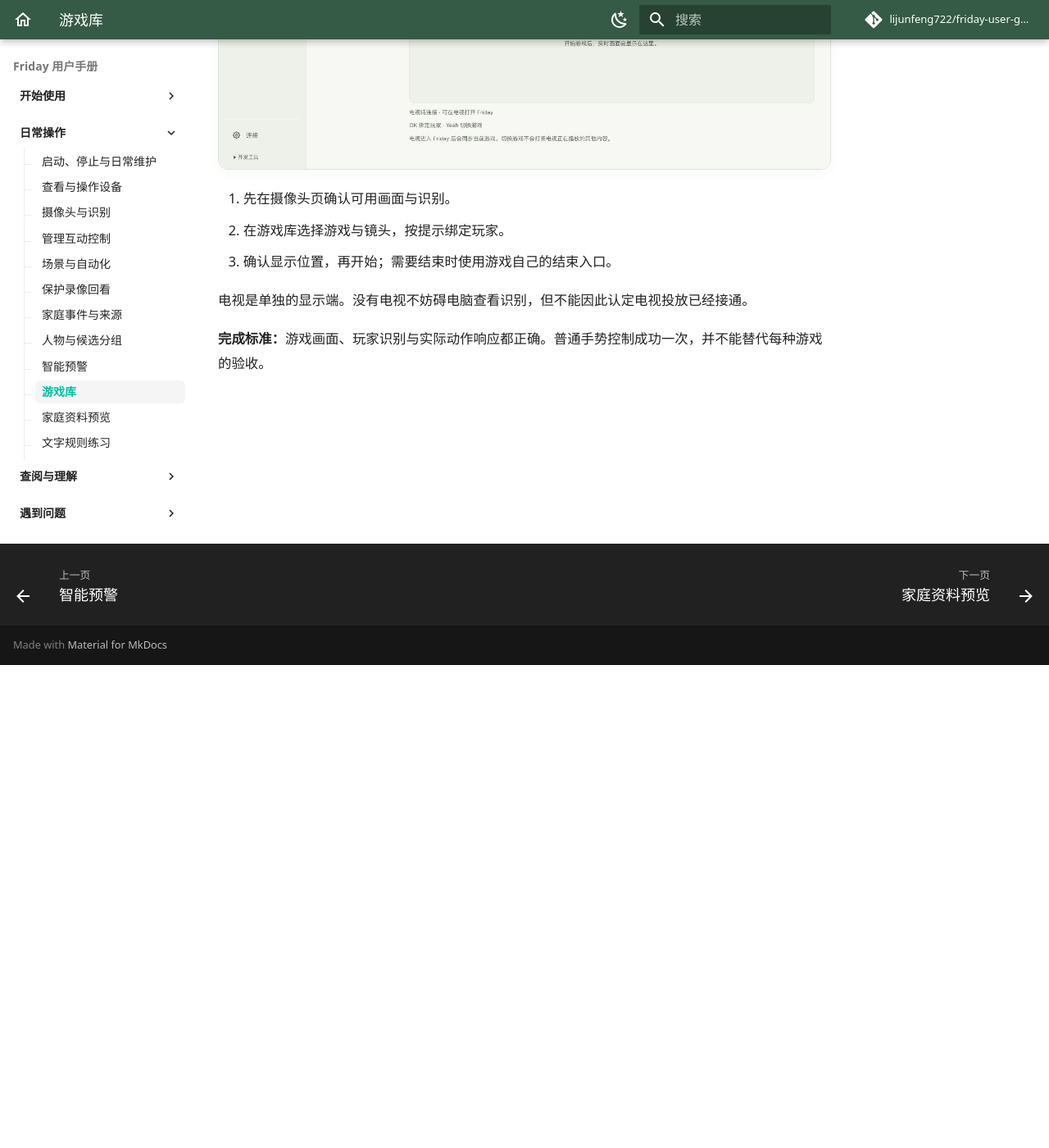
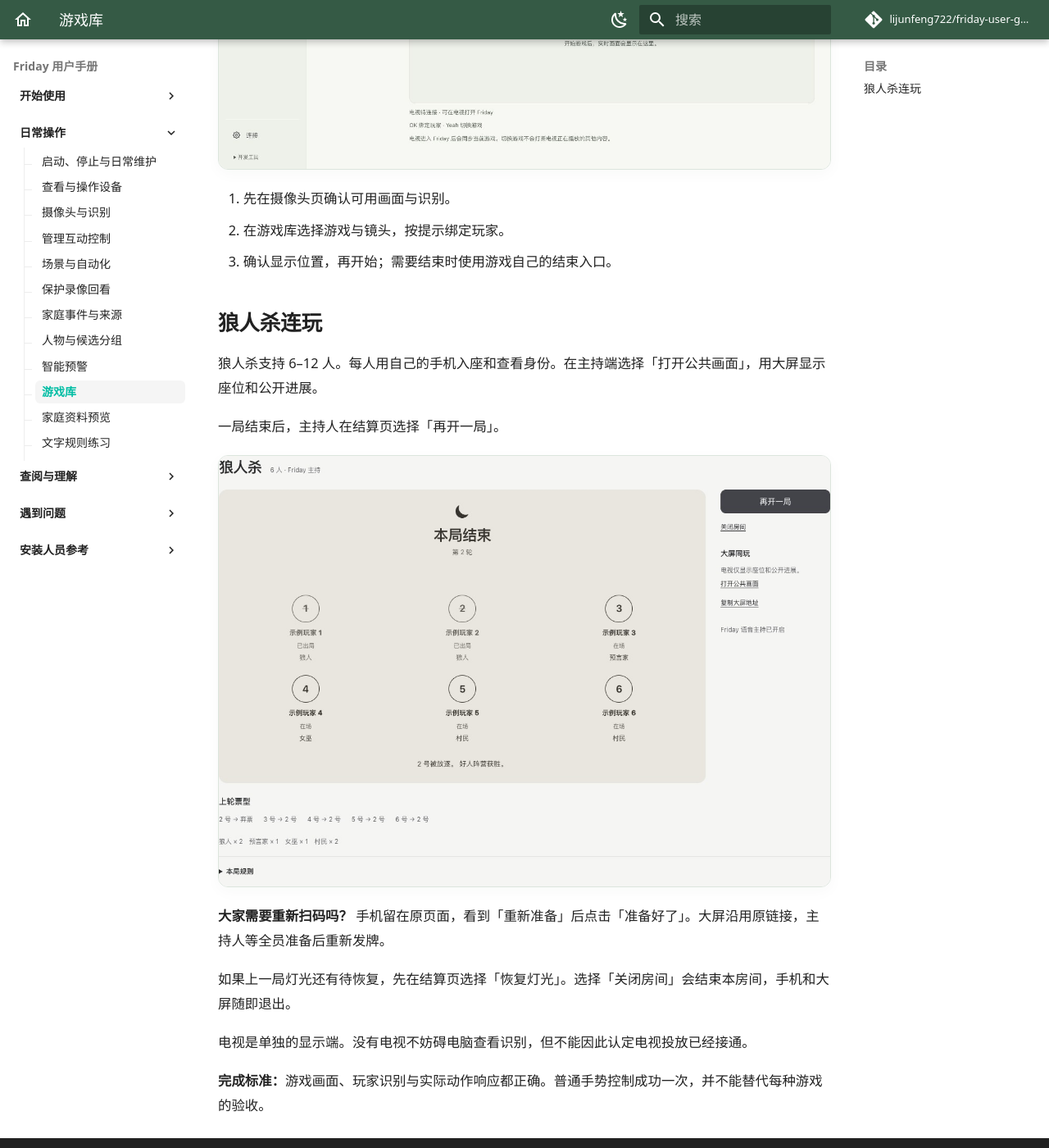
Before and after one commit to lijunfeng722/friday-user-guide, an MkDocs documentation site: the page built from docs/guides/games.md, in a window 1280 px wide and 1400 px high, scrolled down 589 px. Shown: the whole window at 82% size. Built offline with MkDocs 1.6.1 and Material for MkDocs 9.7.7, drawn with Linux system fonts in a browser that asks for light colours; comment, search, counter and statistics services are not loaded.

Commit message:
文档：同步狼人杀同房间连玩操作

```diff
--- a/docs/guides/games.md
+++ b/docs/guides/games.md
@@ -10,6 +10,18 @@
 2. 在游戏库选择游戏与镜头，按提示绑定玩家。
 3. 确认显示位置，再开始；需要结束时使用游戏自己的结束入口。
 
+## 狼人杀连玩
+
+狼人杀支持 6–12 人。每人用自己的手机入座和查看身份。在主持端选择「打开公共画面」，用大屏显示座位和公开进展。
+
+一局结束后，主持人在结算页选择「再开一局」。
+
+![狼人杀结算与再开一局入口，示例对局](../assets/screenshots/friday-werewolf-rematch.jpg)
+
+**大家需要重新扫码吗？** 手机留在原页面，看到「重新准备」后点击「准备好了」。大屏沿用原链接，主持人等全员准备后重新发牌。
+
+如果上一局灯光还有待恢复，先在结算页选择「恢复灯光」。选择「关闭房间」会结束本房间，手机和大屏随即退出。
+
 电视是单独的显示端。没有电视不妨碍电脑查看识别，但不能因此认定电视投放已经接通。
 
 **完成标准：**游戏画面、玩家识别与实际动作响应都正确。普通手势控制成功一次，并不能替代每种游戏的验收。
```
Also changed, not shown: USER_MANUAL.md (+12 -0 lines), docs/assets/screenshots/friday-werewolf-rematch.jpg (added).
